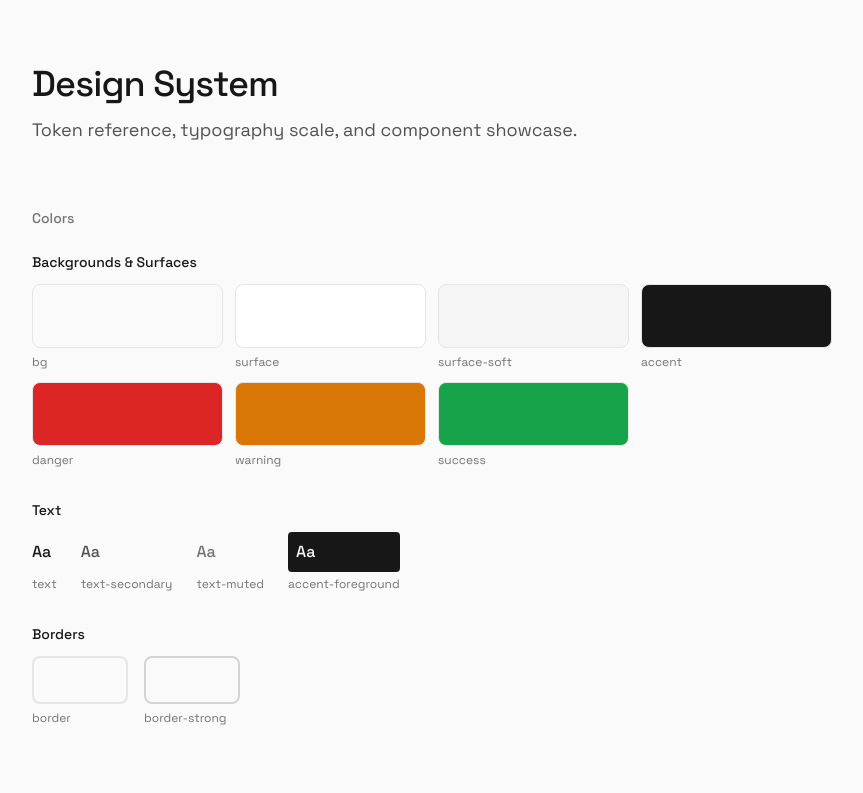
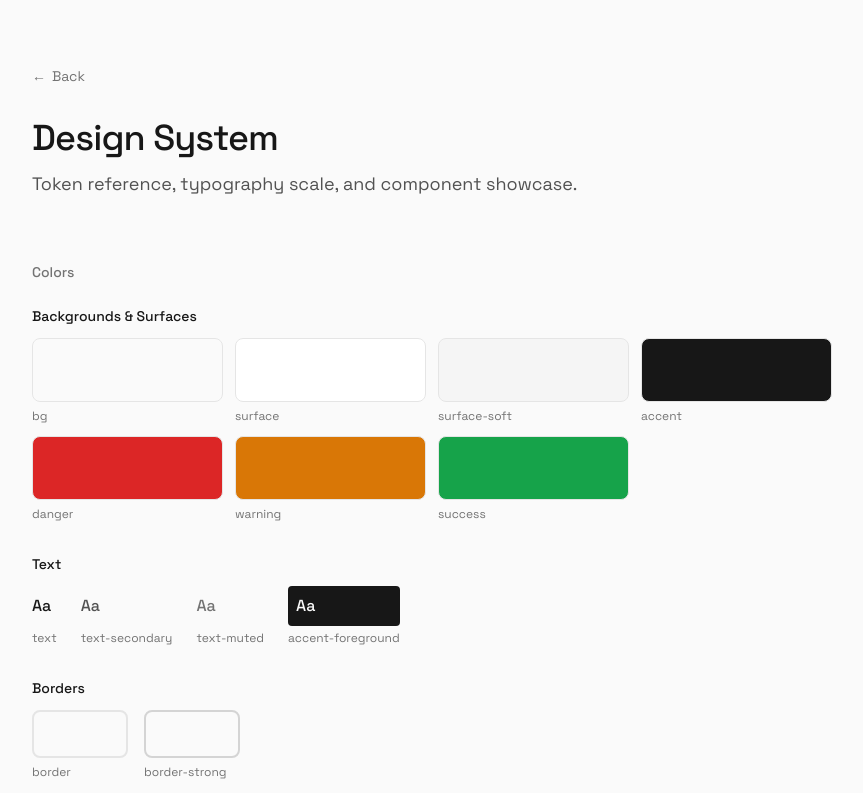
Before and after one commit to rahul-choudhury/portfolio, a Next.js app: page /design-system in a window 1280 px wide. Shown: the top 793 px of the page, without its empty margins (208-1071 px from the left). Built offline with nearby package versions, Linux system fonts and the light colour scheme.

Commit message:
fix: backlink design system to root

```diff
--- a/app/design-system/page.tsx
+++ b/app/design-system/page.tsx
@@ -1,4 +1,5 @@
 import type { Metadata } from "next";
+import Link from "next/link";
 import { Reveal } from "@/components/motion-reveal";
 import { cn } from "@/lib/utils";
 import { Showcase } from "./showcase";
@@ -90,6 +91,16 @@ export default function DesignPage() {
   return (
     <>
       <header className="mb-16">
+        <Reveal>
+          <Link
+            href="/"
+            className="mb-8 inline-flex items-center gap-1.5 text-sm text-text-muted transition-colors hover:text-text"
+          >
+            <span aria-hidden="true">&larr;</span>
+            Back
+          </Link>
+        </Reveal>
+
         <Reveal delay={0.1}>
           <h1 className="text-3xl font-medium tracking-tight text-text md:text-4xl">
             Design System
```
